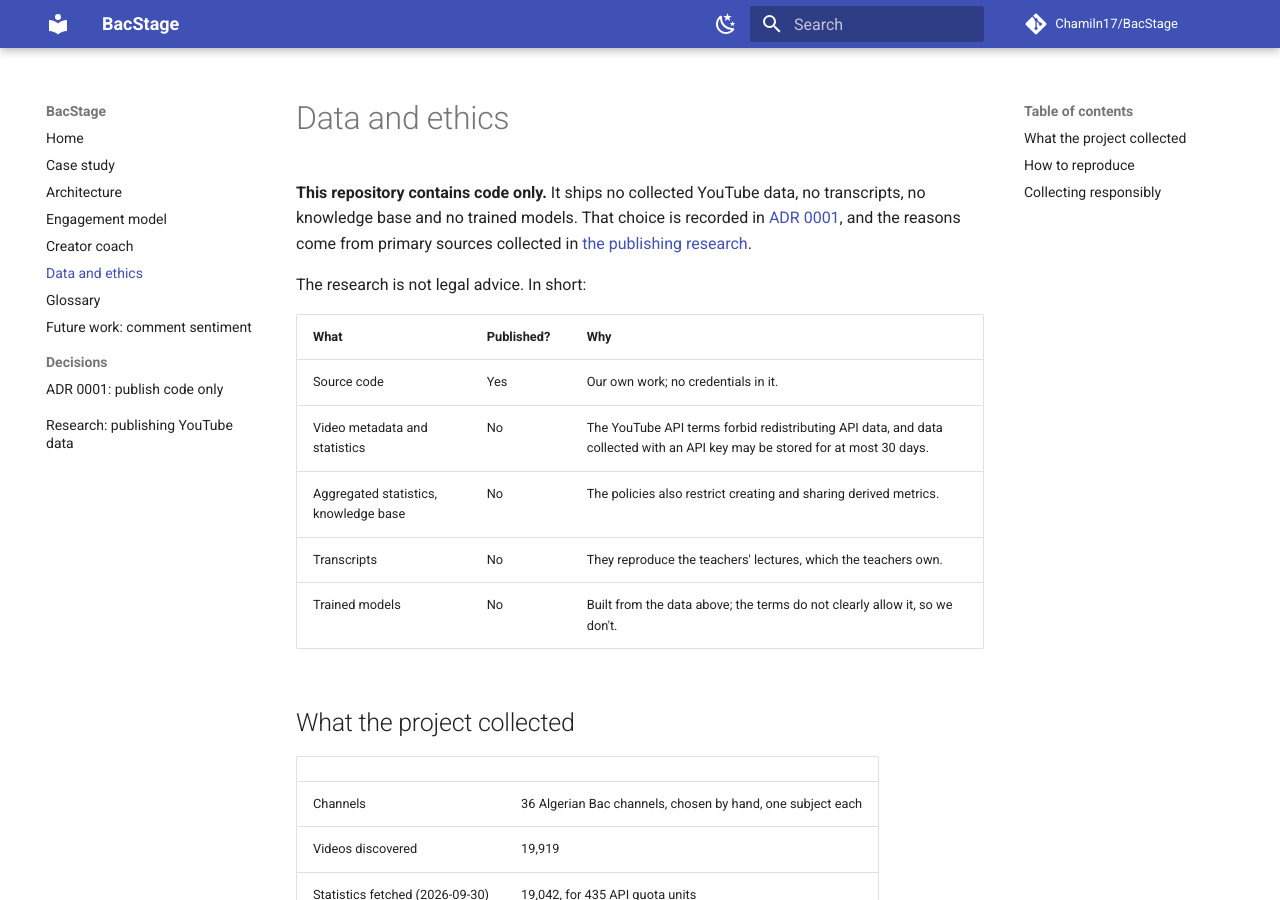
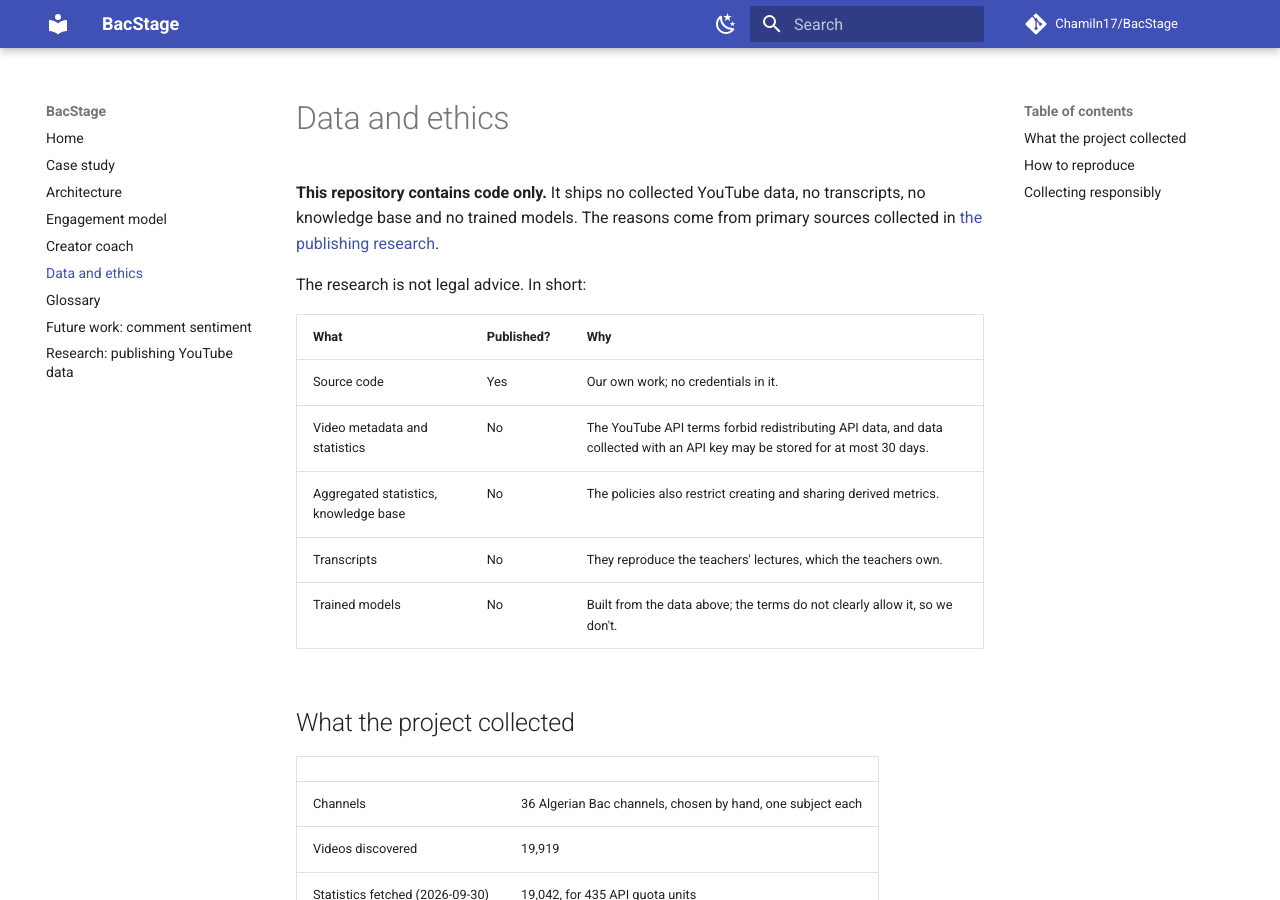
Before and after one commit to Chamiln17/BacStage, an MkDocs documentation site: the page built from docs/data.md, in a window 1280 px wide and 900 px high. Built offline with MkDocs 1.6.1 and Material for MkDocs 9.7.7, drawn with Linux system fonts in a browser that asks for light colours; comment, search, counter and statistics services are not loaded.

Commit message:
docs: point to the data page for publishing reasons

```diff
--- a/docs/data.md
+++ b/docs/data.md
@@ -1,6 +1,6 @@
 # Data and ethics
 
-**This repository contains code only.** It ships no collected YouTube data, no transcripts, no knowledge base and no trained models. That choice is recorded in [ADR 0001](adr/0001-publish-code-only.md), and the reasons come from primary sources collected in [the publishing research](research/youtube-data-publishing.md).
+**This repository contains code only.** It ships no collected YouTube data, no transcripts, no knowledge base and no trained models. The reasons come from primary sources collected in [the publishing research](research/youtube-data-publishing.md).
 
 The research is not legal advice. In short:
 
--- a/mkdocs.yml
+++ b/mkdocs.yml
@@ -50,6 +50,4 @@
   - Data and ethics: data.md
   - Glossary: glossary.md
   - "Future work: comment sentiment": future-work-comment-sentiment.md
-  - Decisions:
-      - "ADR 0001: publish code only": adr/0001-publish-code-only.md
   - "Research: publishing YouTube data": research/youtube-data-publishing.md
```
Also changed, not shown: CONTEXT.md (+1 -1 lines), README.md (+1 -1 lines), 1 other file.
